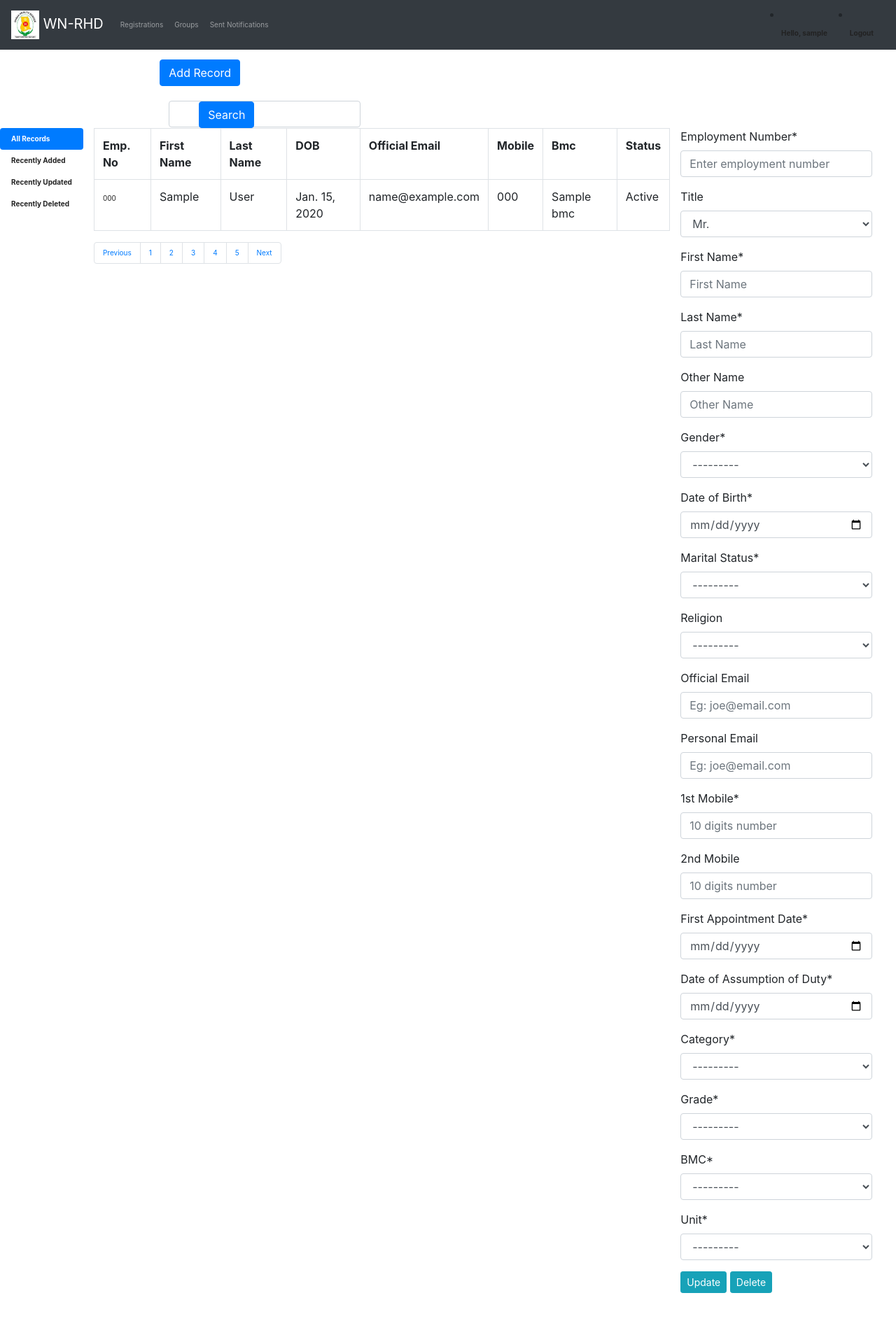
After one commit to clement-danso/wnr, a Django app: page /trying/ in a window 1280 px wide. The commit adds this page. Shown: the whole page at 70% size. Run offline with Django 3.2, Linux system fonts and the light colour scheme; a user stored in the database is signed in; tables that the repository leaves empty hold one stand-in row (values such as "Sample post"); some libraries are stand-ins or nearby versions.

Commit message:
Changes to be committed:

```diff
--- a/smsapp/models.py
+++ b/smsapp/models.py
@@ -102,7 +102,7 @@ class records(models.Model):
 
 			 )
 
-	EmpNumber = models.CharField(max_length=11,primary_key=True, verbose_name='Employment Number')
+	EmpNumber = models.CharField(max_length=15,primary_key=True, verbose_name='Employment Number')
 	Title = models.CharField(max_length=11, choices=TITLE, default=TITLE[0][0], blank=True)
 	FirstName = models.CharField(max_length=50, verbose_name='First Name')
 	LastName = models.CharField(max_length=50, verbose_name='Last Name')
--- a/smsapp/templates/smsapp/base.html
+++ b/smsapp/templates/smsapp/base.html
@@ -123,6 +123,48 @@
       });
 
     });
-  </script>
+ </script>
+
+<script>
+	$("#id_EmpNumber").change(function () {
+		const empnumber = $(this).val();
+		const url = $("#recordForm").attr("empnumbvalidate-url");
+		console.log( $(this).val() );
+
+		$.ajax({
+           url: url,
+           data: {
+			'EmpNumber': empnumber       // add the country id to the GET parameters
+		   },
+
+		   success: function (data) {
+			   if (data.is_taken){
+				   alert("A record with this Employment Number already exists.")
+			   }
+			}
+        });
+    });
+</script>
+
+<script>
+    $(".js-create-record").click(function () {
+      $.ajax({                       // initialize an AJAX request
+        url: "{% url 'record_create' %}",                    // set the url of the request (= localhost:8000/hr/ajax/load_grades/)
+		type: 'get',
+		dataType: 'json',
+		beforeSend: function(){
+			$("#modal-records").modal("show");
+		},
+        success: function (data) {
+        $("#modal-records .modal-content").html(data.html_form);
+      	}
+      });
+
+    });
+ </script>
+
+ <noscript>
+         Sorry...JavaScript is needed to go ahead.
+ </noscript>
 
 </html>
--- a/smsapp/templates/smsapp/recordfrm.html
+++ b/smsapp/templates/smsapp/recordfrm.html
@@ -25,7 +25,7 @@
 <div class="jumbotron">
 	<h3>Registration</h3>
 	<br>
-<form method="POST" id="recordForm" data-grades-url="{% url 'ajax_load_grades' %}">
+<form method="POST" id="recordForm" data-grades-url="{% url 'ajax_load_grades' %}" empnumbvalidate-url="{% url 'validate_empnumber' %}">
   {% csrf_token %}
 
   {{fm|crispy}}
--- /dev/null
+++ b/smsapp/templates/smsapp/trying.html
@@ -0,0 +1,132 @@
+{% extends 'smsapp/base.html' %}
+{% load crispy_forms_tags %}
+{% load static %}
+
+{% block title %} <title>Records</title> {% endblock %}
+
+
+
+
+
+{% block content %}
+<style>
+a {
+    font-size: 10px;
+    color: #222222;
+}
+</style>
+
+
+<div class="container-fluid">
+	<div class="row">
+		<div class="col-md-2">
+		</div>
+		<div class="col-md-10">
+
+<p>
+    <button type="button" class="btn btn-primary js-create-record">
+      <span class="glyphicon glyphicon-plus"></span>
+      Add Record
+    </button>
+</p>
+				<button class="navbar-toggler" type="button" data-toggle="collapse" data-target="#bs-example-navbar-collapse-1">
+
+
+
+					<form class="form-inline">
+						<span class="navbar-toggler-icon"><input class="form-control mr-sm-2" type="text" /> </span>
+
+						<button class="btn btn-primary my-2 my-sm-0" type="submit">
+							Search
+						</button>
+					</form>
+		</div>
+	</div>
+	<div class="row">
+		<div class="col-md-1.5">
+			<ul class="nav flex-column nav-pills">
+				<li class="nav-item">
+					<b><a class="nav-link active" href="#">All Records</a></b>
+				</li>
+				<li class="nav-item">
+					<b><a class="nav-link" href="#">Recently Added</a></b>
+				</li>
+				<li class="nav-item">
+					<b><a class="nav-link" href="#">Recently Updated</a></b>
+				</li>
+				<li class="nav-item">
+					<b><a class="nav-link" href="#">Recently Deleted</a></b>
+				</li>
+			</ul>
+		</div>
+		<div class="col-md-8">
+			<table class="table table-bordered">
+				<tr>
+					<th>Emp. No</th>
+					<th>First Name</th>
+					<th>Last Name</th>
+					<th>DOB</th>
+					<th>Official Email</th>
+					<th>Mobile</th>
+					<th>Bmc</th>
+					<th>Status</th>
+				</tr>
+				{% for record in recods %}
+				<tr>
+					<td><a class="js-edit-record" href="#">{{ record.EmpNumber }}</a></td>
+					<td>{{ record.FirstName }}</td>
+					<td>{{ record.LastName }}</td>
+					<td>{{ record.DOB }}</td>
+					<td>{{ record.OfficialEmail }}</td>
+					<td>{{ record.Mobile }}</td>
+					<td>{{ record.bmc }}</td>
+					<td>{{ record.status }}</td>
+				</tr>
+				{% endfor %}
+			</table>
+			<nav>
+				<ul class="pagination">
+					<li class="page-item">
+						<a class="page-link" href="#">Previous</a>
+					</li>
+					<li class="page-item">
+						<a class="page-link" href="#">1</a>
+					</li>
+					<li class="page-item">
+						<a class="page-link" href="#">2</a>
+					</li>
+					<li class="page-item">
+						<a class="page-link" href="#">3</a>
+					</li>
+					<li class="page-item">
+						<a class="page-link" href="#">4</a>
+					</li>
+					<li class="page-item">
+						<a class="page-link" href="#">5</a>
+					</li>
+					<li class="page-item">
+						<a class="page-link" href="#">Next</a>
+					</li>
+				</ul>
+			</nav>
+		</div>
+		<div class="col-md-2.5">
+			<form method="POST" id="updaterecordform" data-update="{% url 'ajax_load_grades' %}">
+			  {% csrf_token %}
+
+			  {{fm|crispy}}
+			  <a class="btn btn-sm btn-info" href="">Update</a>
+			  <a class="btn btn-sm btn-info" href="">Delete</a>
+			</form>
+		</div>
+	</div>
+</div>
+
+<!-- THE MODAL WE WILL BE USING -->
+  <div class="modal fade" id="modal-records">
+    <div class="modal-dialog">
+      <div class="modal-content">
+		  </div>
+      </div>
+    </div>
+{% endblock %}
--- a/smsapp/views.py
+++ b/smsapp/views.py
@@ -1,17 +1,48 @@
 from django.shortcuts import render, redirect
+from django.template.loader import render_to_string
 from django.utils import timezone
 from smsapp.models import *
 from smsapp.forms import *
 import requests
 import json
+from django.http import JsonResponse
 from django.contrib.auth.decorators import login_required
 # Create your views here.
+#
+
+def record_create(request):
+    form = RecordsForm()
+    context = {'form': form}
+    html_form = render_to_string('smsapp/partial_record_create.html',
+        context,
+        request=request,
+    )
+    return JsonResponse({'html_form': html_form})
+
+
 @login_required
 def load_grades(request):
     category_id = request.GET.get('category_id')
     grades = grade.objects.filter(category_id=category_id).order_by('grade')
 
     return render(request, 'smsapp/grades_dropdown_list_options.html', {'grades': grades})
+
+@login_required
+def validate_empnumber(request):
+    EmpNumber = request.GET.get('EmpNumber')
+    data = {
+        'is_taken': records.objects.filter(EmpNumber__iexact=EmpNumber).exists()
+    }
+    print(data)
+    return JsonResponse(data)
+
+
+def records_update(request):
+    EmpNumber = request.GET.get('EmpNumber')
+    recod = records.objects.filter(Empnumber__iexact=Empnumber)
+
+    return JsonResponse(recod)
+
 
 @login_required
 def home(request):
@@ -60,50 +91,67 @@ def createrecord(request):
 			fm.save()
 
 
-		fon=request.POST.get('Mobile')
-		titlename=request.POST.get('Title')
-		firstname=request.POST.get('FirstName')
-		lastname=request.POST.get('LastName')
-		emaill=request.POST.get('OfficialEmail')
-		dateOB=request.POST.get('DOB')
+			fon=request.POST.get('Mobile')
+			titlename=request.POST.get('Title')
+			firstname=request.POST.get('FirstName')
+			lastname=request.POST.get('LastName')
+			emaill=request.POST.get('OfficialEmail')
+			dateOB=request.POST.get('DOB')
 
 
-		endPoint = 'https://api.mnotify.com/api/sms/quick'
-		apiKey = 'rT5L5lrhhoCaP0BfKlSU9dNh6Vqp5RFwLKhQ6I8n7KyWL'
-		data = {
-			   'recipient[]': fon,
-			   'sender': 'HR WNRHD',
-			   'message': 'Dear %s, You are welcome to the Western North Regional Health Directorate SMS platform. Thank you for accepting to be posted to the region.' % firstname,
-			   'is_schedule': False,
-			   'schedule_date': ''
-			}
-		url = endPoint + '?key=' + apiKey
-		response = requests.post(url, data)
-		data = response.json()
+			endPoint = 'https://api.mnotify.com/api/sms/quick'
+			apiKey = 'rT5L5lrhhoCaP0BfKlSU9dNh6Vqp5RFwLKhQ6I8n7KyWL'
+			data = {
+				'recipient[]': fon,
+				'sender': 'HR WNRHD',
+				'message': 'Dear %s, You are welcome to the Western North Regional Health Directorate SMS platform. Thank you for accepting to be posted to the region.\n\nRSVP: 0204912857' % firstname,
+				'is_schedule': False,
+				'schedule_date': ''
+				}
+			url = endPoint + '?key=' + apiKey
+			response = requests.post(url, data)
+			data = response.json()
 
-		bstatus=json.dumps(data['status'])
-		bsmstype='Welcome'
-		btotalsent=json.dumps(data["summary"]["total_sent"])
-		btotalrejected=json.dumps(data["summary"]["total_rejected"])
-		brecipient=json.dumps(data["summary"]["numbers_sent"])
-		bcreditused=json.dumps(data["summary"]["credit_used"])
-		bcreditleft=json.dumps(data["summary"]["credit_left"])
+			bstatus=json.dumps(data['status'])
+			bsmstype='Welcome'
+			btotalsent=json.dumps(data["summary"]["total_sent"])
+			btotalrejected=json.dumps(data["summary"]["total_rejected"])
+			brecipient=json.dumps(data["summary"]["numbers_sent"])
+			bcreditused=json.dumps(data["summary"]["credit_used"])
+			bcreditleft=json.dumps(data["summary"]["credit_left"])
 
-		delivery_instance = delivery(
-									sms_status=bstatus,
-									smstype=bsmstype,
-									total_sent=btotalsent,
-									total_rejected=btotalrejected,
-									recipient=brecipient,
-									credit_used=bcreditused,
-									credit_left=bcreditleft
-									)
-		delivery_instance.save()
+			delivery_instance = delivery(
+										sms_status=bstatus,
+										smstype=bsmstype,
+										total_sent=btotalsent,
+										total_rejected=btotalrejected,
+										recipient=brecipient,
+										credit_used=bcreditused,
+										credit_left=bcreditleft
+										)
+			delivery_instance.save()
 		return redirect('/home')
 
 	context = {'fm':fm}
 
 	return render(request, 'smsapp/recordfrm.html', context)
+
+def updaterecord(request, pk):
+	"""form page for creating orders"""
+	record = records.objects.get(EmpNumber=pk)
+	fm = RecordsForm(instance=record)
+
+	if request.method == 'POST':
+		fm = RecordsForm(request.POST or None, instance=record)
+		if fm.is_valid():
+			fm.save()
+			return redirect('/recordlist')
+	else:
+		fm = RecordsForm(instance=record)
+
+	context = {'fm':fm}
+	return render (request, 'smsapp/recordfrm.html', context)
+
 
 @login_required
 def creategroup(request):
@@ -297,3 +345,12 @@ def deliverylist(request):
 
 	context={'delivs':delivs}
 	return render(request, 'smsapp/deliveries.html', context)
+
+@login_required
+def trying(request):
+	recods=records.objects.all()
+	#record = records.objects.get(EmpNumber=pk)
+	fm = RecordsForm()
+
+	context={'recods':recods, 'fm':fm}
+	return render(request, 'smsapp/trying.html', context)
--- a/smsproj/urls.py
+++ b/smsproj/urls.py
@@ -34,6 +34,13 @@ urlpatterns = [
     path('bcriteria/', views.bcriteria, name="bcriteria"),
 
     path('ajax/load-grades/', views.load_grades, name='ajax_load_grades'),
+    path('ajax/validate_empnumber/', views.validate_empnumber, name='validate_empnumber'),
+
+    path('updaterecord/<str:pk>/', views.updaterecord, name="updaterecord"),
+    path('recordsupdate/<str:pk>/', views.records_update, name="recordsupdate"),
+    path('record_create/', views.record_create, name="record_create"),
+    path('trying/', views.trying, name='trying'),
+
 
 
 
```
Also changed, not shown: smsapp/templates/smsapp/records.html (+5 -22 lines), smsapp/migrations/0011_auto_20210314_1143.py (added), smsapp/templates/smsapp/partial_record_create.html (added).
